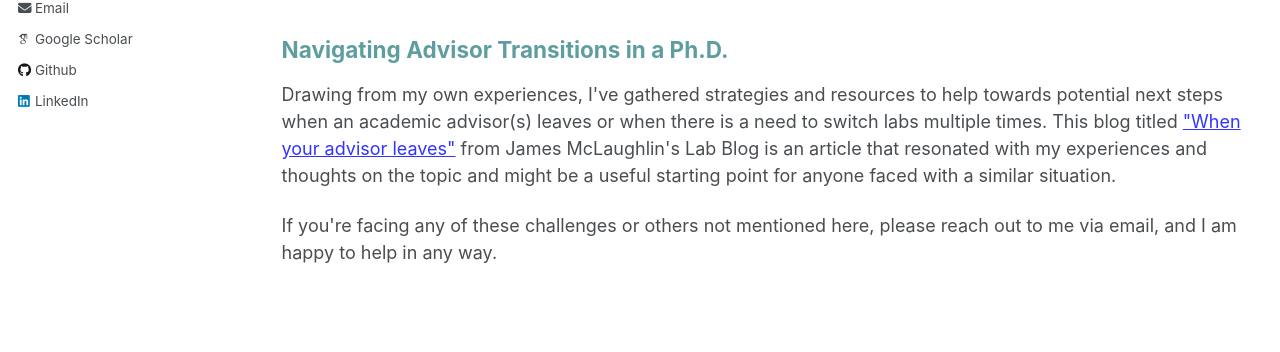
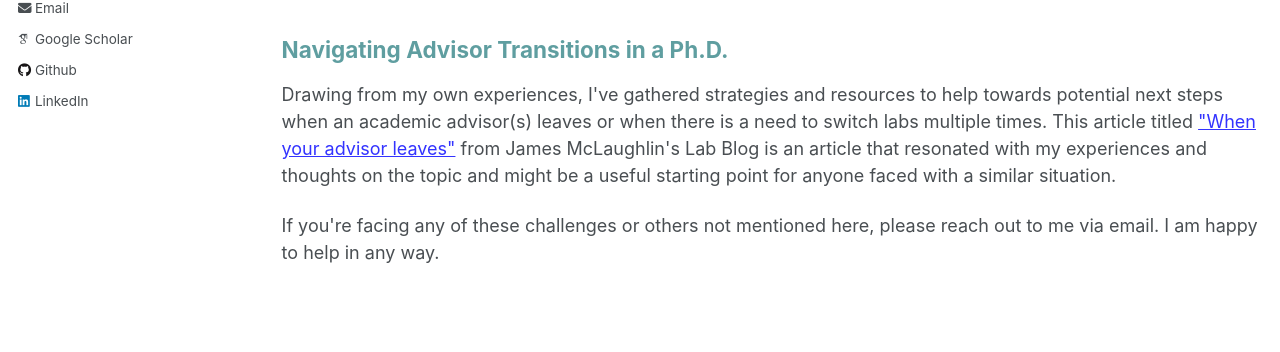
Before and after one commit to saranya-venkatraman/saranya-venkatraman.github.io, a Jekyll site: the page built from _pages/misc.html, in a window 1280 px wide and 1010 px high. Shown: the part 313-665 px from the top of the window. Built offline with Jekyll 4.4.1, drawn with Linux system fonts in a browser that asks for light colours; some web fonts are replaced.

Commit message:
Update misc.html

```diff
--- a/_pages/misc.html
+++ b/_pages/misc.html
@@ -17,9 +17,9 @@ author_profile: true
 
 <h2 style="color: #5F9EA0;">Navigating Advisor Transitions in a Ph.D.</h2>
 
-<p>Drawing from my own experiences, I've gathered strategies and resources to help towards potential next steps when an academic advisor(s) leaves or when there is a need to switch labs multiple times. This blog titled <a href="https://www.jfmclaughlin.org/blog/when-your-advisor-leaves" style="color: #3333FF;">"When your advisor leaves"</a> from James McLaughlin's Lab Blog is an article that resonated with my experiences and thoughts on the topic and might be a useful starting point for anyone faced with a similar situation.</p>
+<p>Drawing from my own experiences, I've gathered strategies and resources to help towards potential next steps when an academic advisor(s) leaves or when there is a need to switch labs multiple times. This article titled <a href="https://www.jfmclaughlin.org/blog/when-your-advisor-leaves" style="color: #3333FF;">"When your advisor leaves"</a> from James McLaughlin's Lab Blog is an article that resonated with my experiences and thoughts on the topic and might be a useful starting point for anyone faced with a similar situation.</p>
 
-<p>If you're facing any of these challenges or others not mentioned here, please reach out to me via email, and I am happy to help in any way.</p>
+<p>If you're facing any of these challenges or others not mentioned here, please reach out to me via email. I am happy to help in any way.</p>
 
 </body>
 </html>
```
